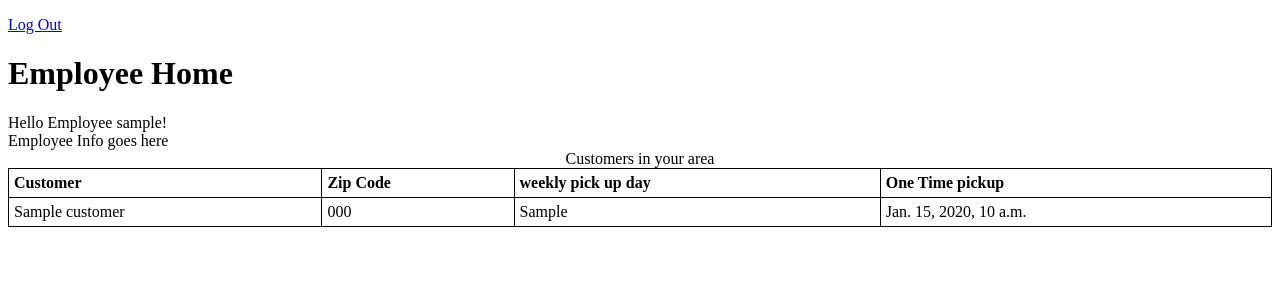
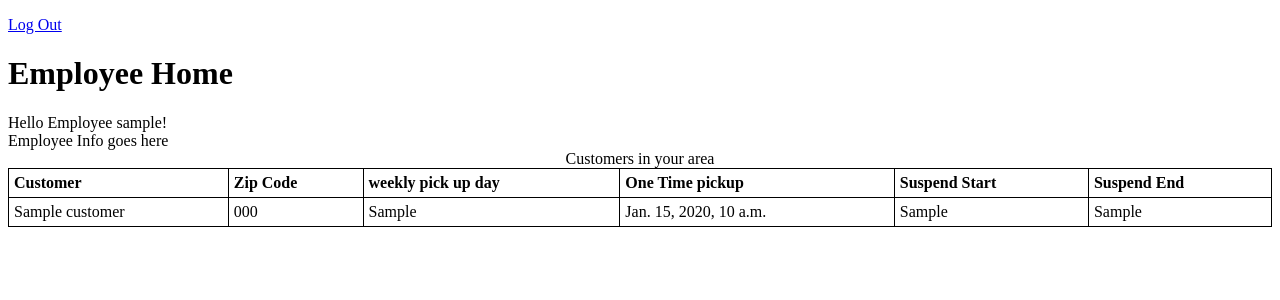
Before and after one commit to KevinVillegasDev/Django_Trash_Collector, a Django app: template trash_collector/employees/templates/employees/index.html in a window 1280 px wide. Shown: the top 300 px of the page. Run offline with Django 3.2, Linux system fonts and the light colour scheme; a user stored in the database is signed in; tables that the repository leaves empty hold one stand-in row (values such as "Sample post"); the template is opened without the code that fills it: most values are stand-ins (such as "Sample title", 1, 10 or a date in 2020).

Commit message:
Added exclude to views index method, refactored index as well.

```diff
--- a/trash_collector/employees/templates/employees/index.html
+++ b/trash_collector/employees/templates/employees/index.html
@@ -26,6 +26,8 @@
           <th>Zip Code</th>
           <th> weekly pick up day</th>
           <th> One Time pickup </th>
+          <th> Suspend Start </th>
+          <th> Suspend End </th>
         </tr>
         {% for customer in customers %}
         <tr>
@@ -33,6 +35,8 @@
           <td> {{customer.zipcode}} </td>
           <td>{{customer.weekly_pickup_day}}</td>
           <td>{{customer.one_time_pickup}}</td>
+          <td>{{customer.suspend_start}}</td>
+          <td>{{customer.suspend_end}}</td>
         </tr>
         {% endfor %}
 
--- a/trash_collector/employees/views.py
+++ b/trash_collector/employees/views.py
@@ -23,7 +23,7 @@ def index(request):
         return HttpResponseRedirect(reverse('employees:create'))
     todays_date = date.today()
     employee_from_db = Employee.objects.get(user=user)
-    customerSortResults= Customer.objects.filter(zipcode=employee_from_db.zipcode).filter(weekly_pickup_day=calendar.day_name[todays_date.weekday()]) | Customer.objects.filter(one_time_pickup=todays_date).filter(zipcode=employee_from_db.zipcode)
+    customerSortResults= Customer.objects.filter(zipcode=employee_from_db.zipcode).exclude(suspend_start = todays_date) | Customer.objects.filter(one_time_pickup=todays_date).filter(zipcode=employee_from_db.zipcode)
 
     return render(request, 'employees/index.html', {'employee': employee_from_db, 'customers': customerSortResults })
 
```
